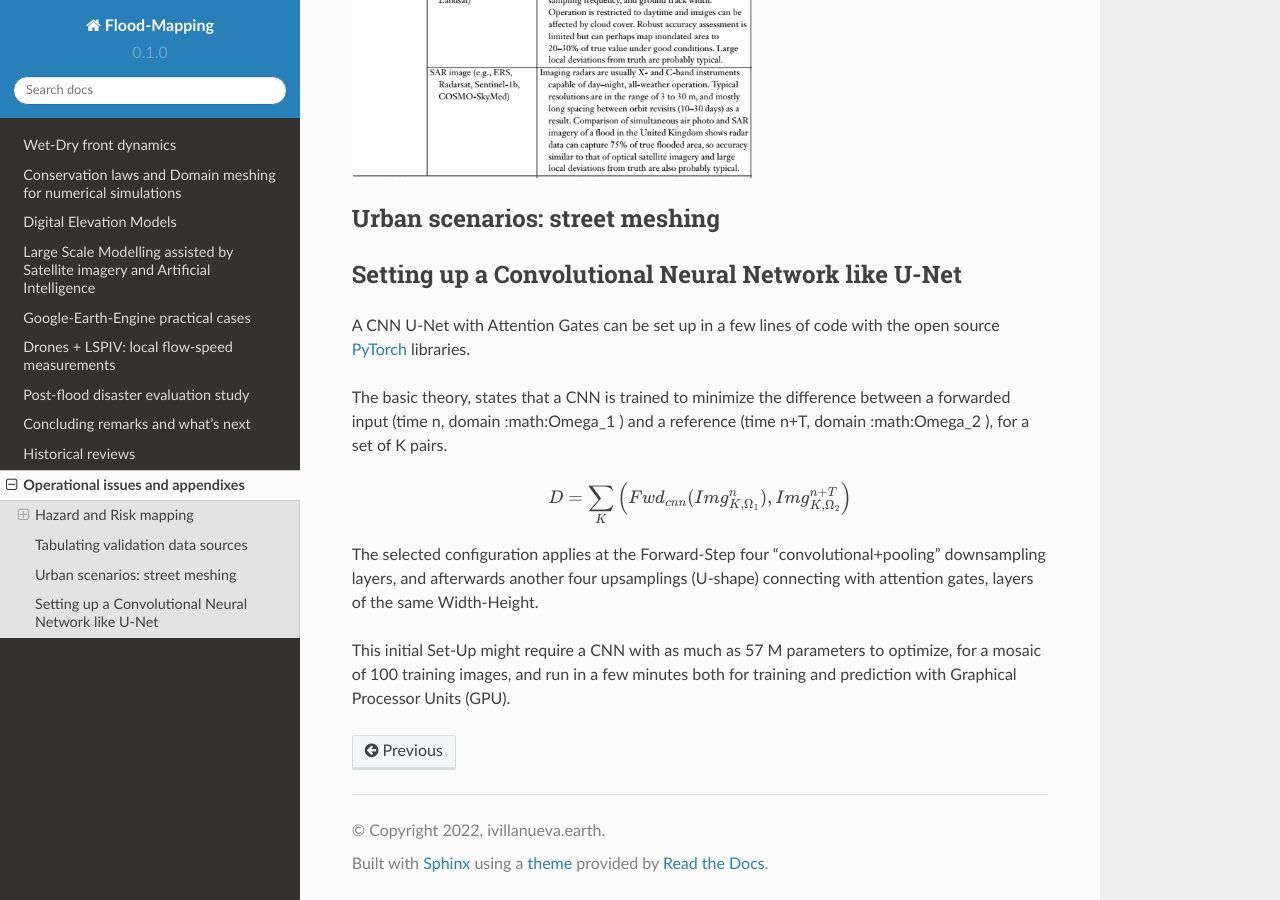
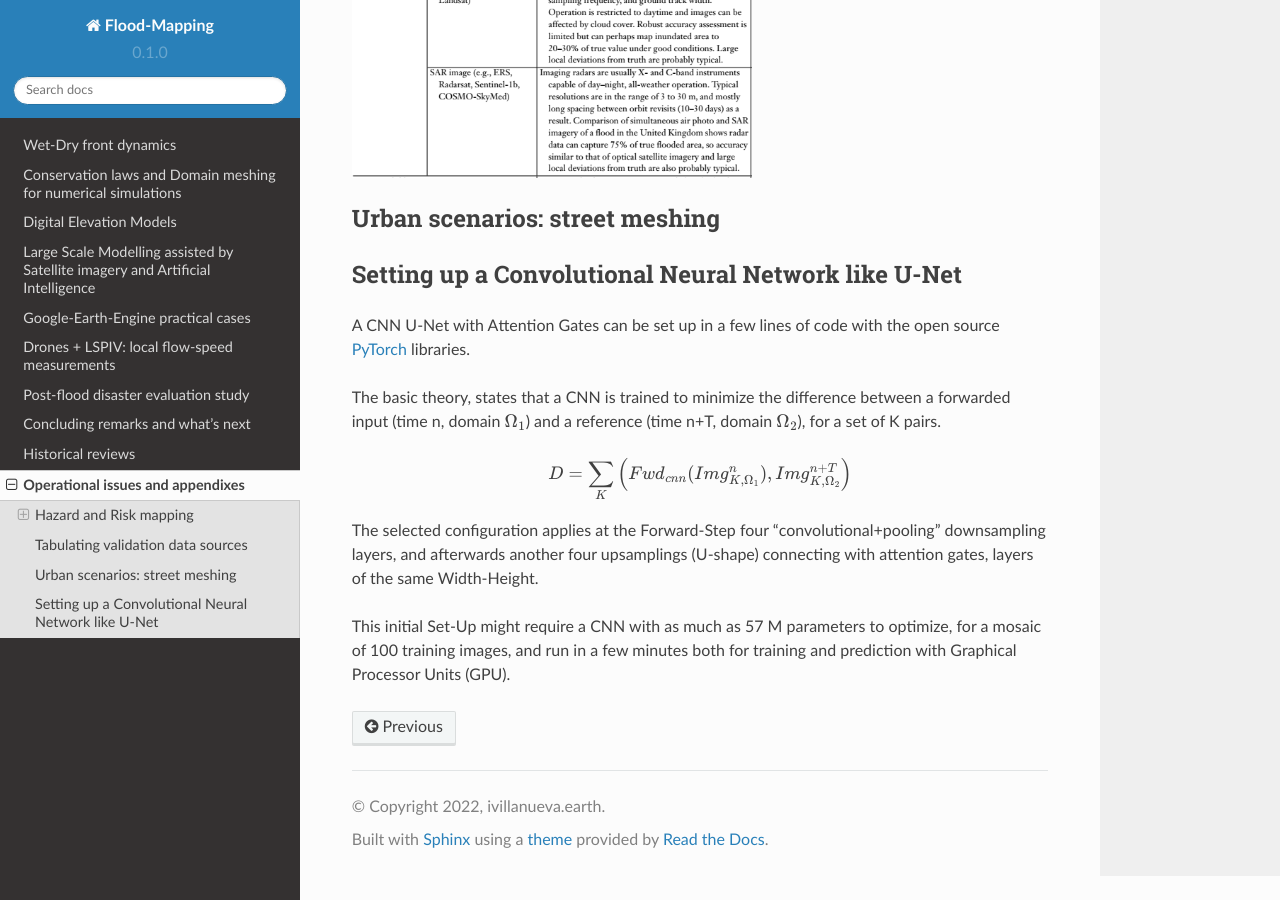
Before and after one commit to ivillamadrid/FloodMapping, a Sphinx documentation site: the page built from docs/source/operational_appx.rst, in a window 1280 px wide and 900 px high, scrolled down 1613 px. Built offline with Sphinx 7.4.7 and the Read the Docs theme 2.0.0, drawn with Linux system fonts in a browser that asks for light colours.

Commit message:
Update operational_appx.rst

```diff
--- a/docs/source/operational_appx.rst
+++ b/docs/source/operational_appx.rst
@@ -65,8 +65,8 @@ A CNN U-Net with Attention Gates can be set up in a few lines of code with the o
 
 .. _Pytorch: https://pytorch.org/
 
-The basic theory, states that a CNN is trained to minimize the difference between a forwarded input (time n, domain :math:\Omega_1 )
-and a reference (time n+T, domain :math:\Omega_2 ), for a set of K pairs.
+The basic theory, states that a CNN is trained to minimize the difference between a forwarded input (time n, domain :math:`\Omega_1`)
+and a reference (time n+T, domain :math:`\Omega_2`), for a set of K pairs.
 
 .. math::
 
```
